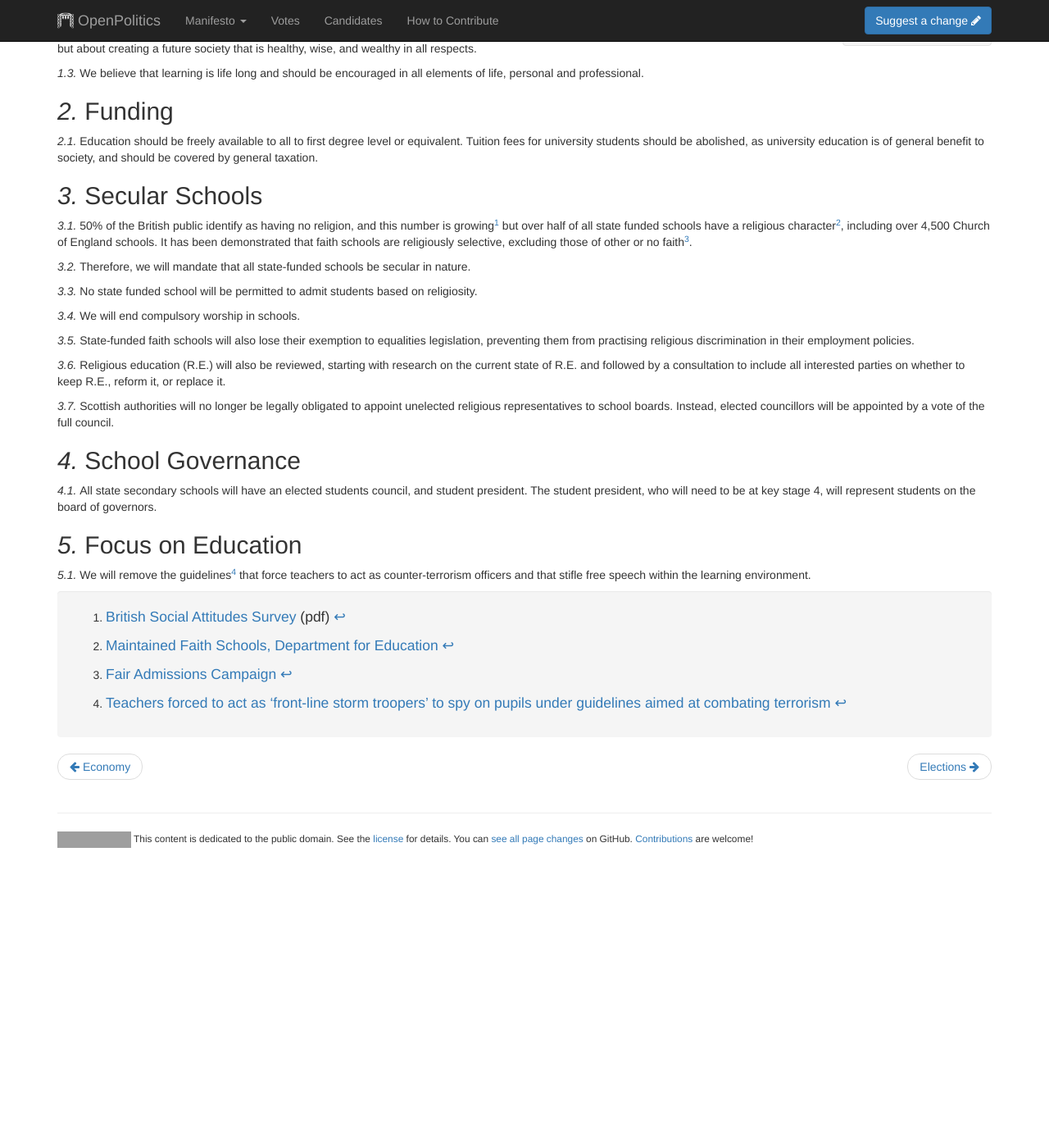
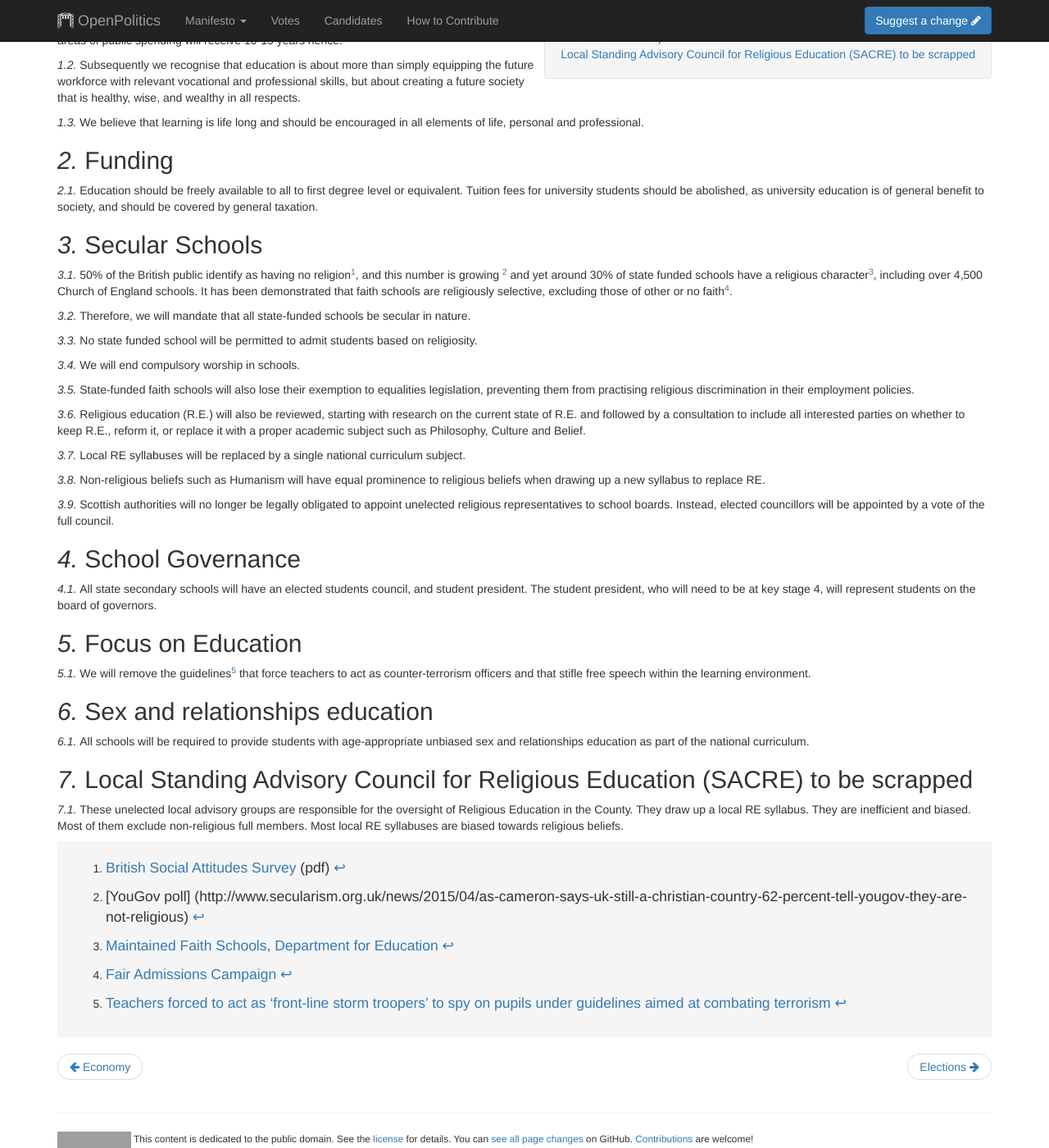
Before and after one commit to openpolitics/manifesto, a Jekyll site: the page built from manifesto/education.md, in a window 1280 px wide and 1400 px high, scrolled down 364 px. Shown: the whole window at 82% size. Built offline with Jekyll 4.4.1, drawn with Linux system fonts in a browser that asks for light colours; nearby versions of some CDN libraries; before the commit the page ends 1398 px from its top, so only the background shows below that; grey boxes are pictures that could not be loaded.

Commit message:
end SACREs, modified percentage of non-religious (50-62) and percentage of faith schools (30%)

```diff
--- a/manifesto/education.md
+++ b/manifesto/education.md
@@ -19,7 +19,7 @@ Education should be freely available to all to first degree level or equivalent.
 
 ## Secular Schools
 
-50% of the British public identify as having no religion, and this number is growing[^1] but over half of all state funded schools have a religious character[^2], including over 4,500 Church of England schools. It has been demonstrated that faith schools are religiously selective, excluding those of other or no faith[^3].
+50% of the British public identify as having no religion[^1], and this number is growing [^5] and yet around 30% of state funded schools have a religious character[^2], including over 4,500 Church of England schools. It has been demonstrated that faith schools are religiously selective, excluding those of other or no faith[^3].
 
 Therefore, we will mandate that all state-funded schools be secular in nature.
 
@@ -29,7 +29,11 @@ We will end compulsory worship in schools.
 
 State-funded faith schools will also lose their exemption to equalities legislation, preventing them from practising religious discrimination in their employment policies.
 
-Religious education (R.E.) will also be reviewed, starting with research on the current state of R.E. and followed by a consultation to include all interested parties on whether to keep R.E., reform it, or replace it.
+Religious education (R.E.) will also be reviewed, starting with research on the current state of R.E. and followed by a consultation to include all interested parties on whether to keep R.E., reform it, or replace it with a proper academic subject such as Philosophy, Culture and Belief.
+
+Local RE syllabuses will be replaced by a single national curriculum subject.
+
+Non-religious beliefs such as Humanism will have equal prominence to religious beliefs when drawing up a new syllabus to replace RE.
 
 Scottish authorities will no longer be legally obligated to appoint unelected religious representatives to school boards. Instead, elected councillors will be appointed by a vote of the full council.
 
@@ -41,7 +45,16 @@ All state secondary schools will have an elected students council, and student p
 
 We will remove the guidelines[^4] that force teachers to act as counter-terrorism officers and that stifle free speech within the learning environment.
 
+## Sex and relationships education
+
+All schools will be required to provide students with age-appropriate unbiased sex and relationships education as part of the national curriculum.
+
+## Local Standing Advisory Council for Religious Education (SACRE) to be scrapped
+
+These unelected local advisory groups are responsible for the oversight of Religious Education in the County. They draw up a local RE syllabus. They are inefficient and biased. Most of them exclude non-religious full members. Most local RE syllabuses are biased towards religious beliefs.
+
 [^1]: [British Social Attitudes Survey](http://ir2.flife.de/data/natcen-social-research/igb_html/pdf/chapters/BSA28_12Religion.pdf) (pdf)
 [^2]: [Maintained Faith Schools, Department for Education](https://www.gov.uk/government/publications/maintained-faith-schools/maintained-faith-schools)
 [^3]: [Fair Admissions Campaign](http://fairadmissions.org.uk/groundbreaking-new-research-maps-the-segregating-impact-of-faith-school-admissions/)
 [^4]: [Teachers forced to act as 'front-line storm troopers' to spy on pupils under guidelines aimed at combating terrorism](http://www.independent.co.uk/news/education/education-news/teachers-forced-to-act-as-frontline-storm-troopers-to-spy-on-pupils-under-guidelines-aimed-at-combating-terrorism-10158043.html)
+[^5]: [YouGov poll] (http://www.secularism.org.uk/news/2015/04/as-cameron-says-uk-still-a-christian-country-62-percent-tell-yougov-they-are-not-religious)
```
